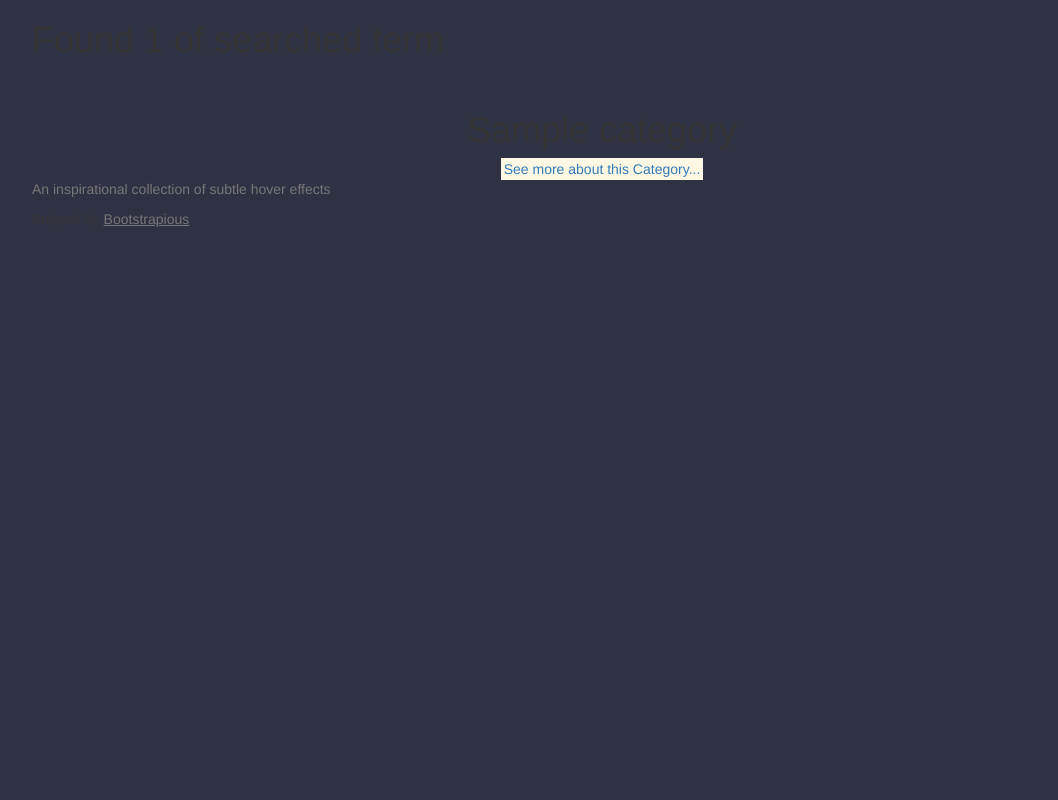
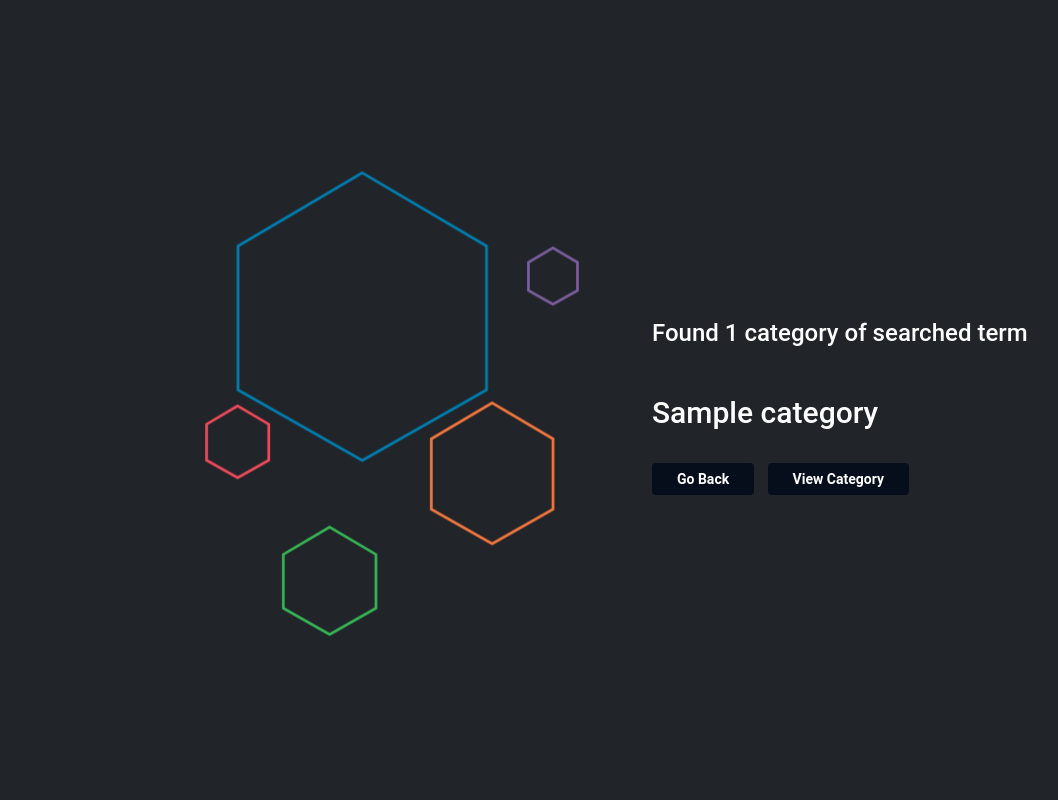
Before and after one commit to 2BWeru/Gallery, a Django app: template gallery/templates/main/search.html in a window 1280 px wide. Shown: the whole page, without its empty margins (38-1096 px from the left). Run offline with Django 4.2, Linux system fonts and the light colour scheme; the template is opened without the code that fills it: values that come from a table or form of the project are taken from there, others are empty; tables that the repository leaves empty hold one stand-in row (values such as "Sample post"); parts of the project's set-up code (start-up, migrations or seed data) failed here and were passed over; some libraries are stand-ins or nearby versions.

Commit message:
update search page

```diff
--- a/gallery/templates/main/search.html
+++ b/gallery/templates/main/search.html
@@ -6,32 +6,120 @@
 <link rel="stylesheet" href="{% static 'css/search.css' %}">
 
 {% endblock %}
+<style>
+body {
+    background-color:212529;
+  }
+svg {
+    position: absolute;
+    top: 50%;
+    left: 50%;
+    margin-top: -250px;
+    margin-left: -400px;
+  }
+.message-box {
+    height: 200px;
+    width: 380px;
+    position: absolute;
+    top: 50%;
+    left: 50%;
+    margin-top: -100px;
+    margin-left: 50px;
+    color: #FFF;
+    font-family: Roboto;
+    font-weight: 300;
+  }
+  .message-box h1 {
+    font-size: 60px;
+    line-height: 46px;
+    margin-bottom: 40px;
+  }
+  .buttons-con .action-link-wrap {
+    margin-top: 40px;
+  }
+  .buttons-con .action-link-wrap a {
+    background:#070e1b;
+    padding: 8px 25px;
+    border-radius: 4px;
+    color: #FFF;
+    font-weight: bold;
+    font-size: 14px;
+    transition: all 0.3s linear;
+    cursor: pointer;
+    text-decoration: none;
+    margin-right: 10px
+  }
+  .buttons-con .action-link-wrap a:hover {
+    background:#735d78;
+    color: #fff;
+  }
 
-<div class="container">
-    {% if categories %}
-    <h1 class="display-4 font-weight-bold">Found {{ categories|length }} of searched term {{message}}</h1>
-    <br>
-    {% for data in categories %}
-    <header class="text-center">
-    <h1 class="display-4 font-weight-bold">{{data.title}}</h1>
-    <mark><a href="{% url 'show-category' category.id %}">See more about this Category...</a></mark>
-    {% endfor %}
-    {% else %}
-    <h2>Found 0 articles for the search term {{message}}</h2>
-  {% endif %}
+  #Polygon-1 , #Polygon-2 , #Polygon-3 , #Polygon-4 , #Polygon-4, #Polygon-5 {
+    animation: float 1s infinite ease-in-out alternate;
+  }
+  #Polygon-2 {
+    animation-delay: .2s;
+  }
+  #Polygon-3 {
+    animation-delay: .4s;
+  }
+  #Polygon-4 {
+    animation-delay: .6s;
+  }
+  #Polygon-5 {
+    animation-delay: .8s;
+  }
+
+  @keyframes float {
+      100% {
+      transform: translateY(20px);
+    }
+  }
+  @media (max-width: 450px) {
+    svg {
+      position: absolute;
+      top: 50%;
+      left: 50%;
+      margin-top: -250px;
+      margin-left: -190px;
+    }
+    .message-box {
+      top: 50%;
+      left: 50%;
+      margin-top: -100px;
+      margin-left: -190px;
+      text-align: center;
+    }
+  }
+
+</style>
+
+<body>
+<svg width="380px" height="500px" viewBox="0 0 837 1045" version="1.1" xmlns="http://www.w3.org/2000/svg" xmlns:xlink="http://www.w3.org/1999/xlink" xmlns:sketch="http://www.bohemiancoding.com/sketch/ns">
+  <g id="Page-1" stroke="none" stroke-width="1" fill="none" fill-rule="evenodd" sketch:type="MSPage">
+      <path d="M353,9 L626.664028,170 L626.664028,487 L353,642 L79.3359724,487 L79.3359724,170 L353,9 Z" id="Polygon-1" stroke="#007FB2" stroke-width="6" sketch:type="MSShapeGroup"></path>
+      <path d="M78.5,529 L147,569.186414 L147,648.311216 L78.5,687 L10,648.311216 L10,569.186414 L78.5,529 Z" id="Polygon-2" stroke="#EF4A5B" stroke-width="6" sketch:type="MSShapeGroup"></path>
+      <path d="M773,186 L827,217.538705 L827,279.636651 L773,310 L719,279.636651 L719,217.538705 L773,186 Z" id="Polygon-3" stroke="#795D9C" stroke-width="6" sketch:type="MSShapeGroup"></path>
+      <path d="M639,529 L773,607.846761 L773,763.091627 L639,839 L505,763.091627 L505,607.846761 L639,529 Z" id="Polygon-4" stroke="#F2773F" stroke-width="6" sketch:type="MSShapeGroup"></path>
+      <path d="M281,801 L383,861.025276 L383,979.21169 L281,1037 L179,979.21169 L179,861.025276 L281,801 Z" id="Polygon-5" stroke="#36B455" stroke-width="6" sketch:type="MSShapeGroup"></path>
+  </g>
+</svg>
+{% if categories %}
+<div class="message-box">
+<h3>Found {{ categories|length }} category of searched term {{message}}</h3>
+<br>
+{% for category in categories %}
+<h2 class="display-4 font-weight-bold">{{category.title}}</h2>
+<div class="buttons-con">
+  <div class="action-link-wrap">
+    <a onclick="history.back(-1)" class="link-button link-back-button">Go Back</a>
+    <a href="{% url 'show-category' category.id %}" class="link-button">View Category</a>
+  </div>
 </div>
+{% endfor %}
+{% else %}
+<h2>Found 0 Images for the search term {{message}}</h2>
+{% endif %}
 
-
-
-
-
-<div class="container py-5">
-    <!-- For Demo Purpose -->
-    {% if categories %}
-
-    {% endif %}
-      <p class="font-italic text-muted mb-0">An inspirational collection of subtle hover effects</p>
-      <p class="font-italic">Snippet By <a href="https://bootstrapious.com" class="text-muted">
-          <u>Bootstrapious</u></a>
-      </p>
-    </header>
+</div>
+</body>
```
